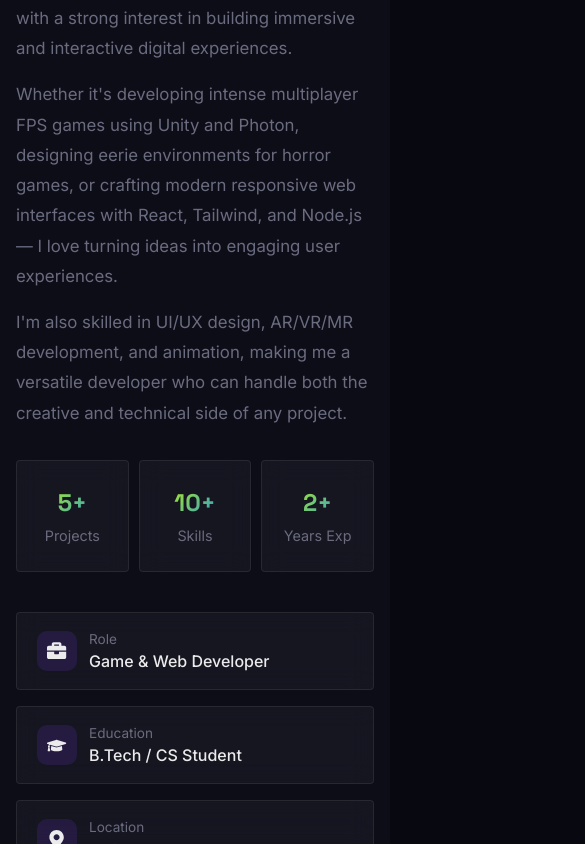
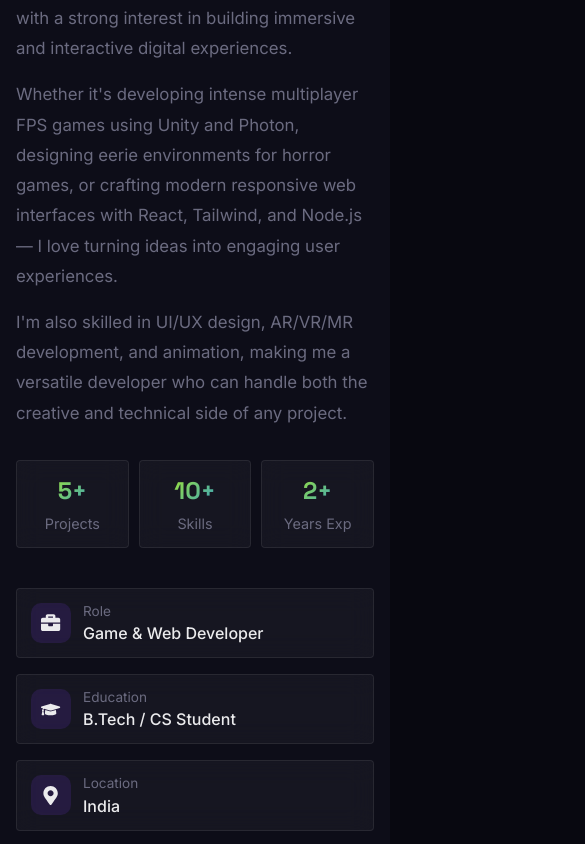
Before and after one commit to vickeymadhukar/Portfolio, a React (Vite) app: page / in a window 390 px wide. Shown: the part 1156-2000 px from the top of the page, 585 px wide, since content can reach past the window. Built offline with nearby package versions, Linux system fonts and the light colour scheme.

Commit message:
fix: resolve mobile responsiveness and horizontal scrollbar overflow issues

```diff
--- a/src/index.css
+++ b/src/index.css
@@ -31,6 +31,11 @@
 
 * { margin:0; padding:0; box-sizing:border-box; }
 
+html, body {
+  max-width: 100%;
+  overflow-x: hidden;
+}
+
 html {
   scroll-behavior: smooth;
   scrollbar-width: thin;
@@ -41,6 +46,10 @@ body {
   font-family: 'Inter', sans-serif;
   background: var(--bg-primary);
   color: var(--text-primary);
+}
+
+main, section {
+  max-width: 100%;
   overflow-x: hidden;
 }
 
@@ -391,9 +400,14 @@ body {
   justify-content: center;
   gap: 32px;
   transform: translateX(100%);
-  transition: transform 0.4s cubic-bezier(0.25,0.46,0.45,0.94);
+  visibility: hidden;
+  transition: transform 0.4s cubic-bezier(0.25,0.46,0.45,0.94),
+              visibility 0.4s cubic-bezier(0.25,0.46,0.45,0.94);
 }
-.mobile-menu.open { transform: translateX(0); }
+.mobile-menu.open {
+  transform: translateX(0);
+  visibility: visible;
+}
 .mobile-menu a {
   color: var(--text-primary);
   text-decoration: none;
@@ -813,7 +827,17 @@ body {
   .skills-grid { grid-template-columns: repeat(3, 1fr); gap: 8px; }
   .skill-logo-img { width: 36px; height: 36px; }
   .about-stats { grid-template-columns: repeat(3, 1fr); gap: 10px; }
+  .stat-card { padding: 12px 6px; }
+  .info-item { padding: 12px 14px; }
   .stat-number { font-size: 1.5rem; }
   .hero-image-container { width: 220px; height: 260px; }
   .skill-cards-grid { grid-template-columns: 1fr; }
 }
+
+@media (max-width: 380px) {
+  .about-stats { grid-template-columns: 1fr; gap: 12px; }
+  .skills-grid { grid-template-columns: repeat(2, 1fr); }
+  .hero-name { font-size: 1.75rem; }
+  .hero-actions { flex-direction: column; width: 100%; align-items: center; }
+  .glow-btn { width: 100%; justify-content: center; }
+}
```
